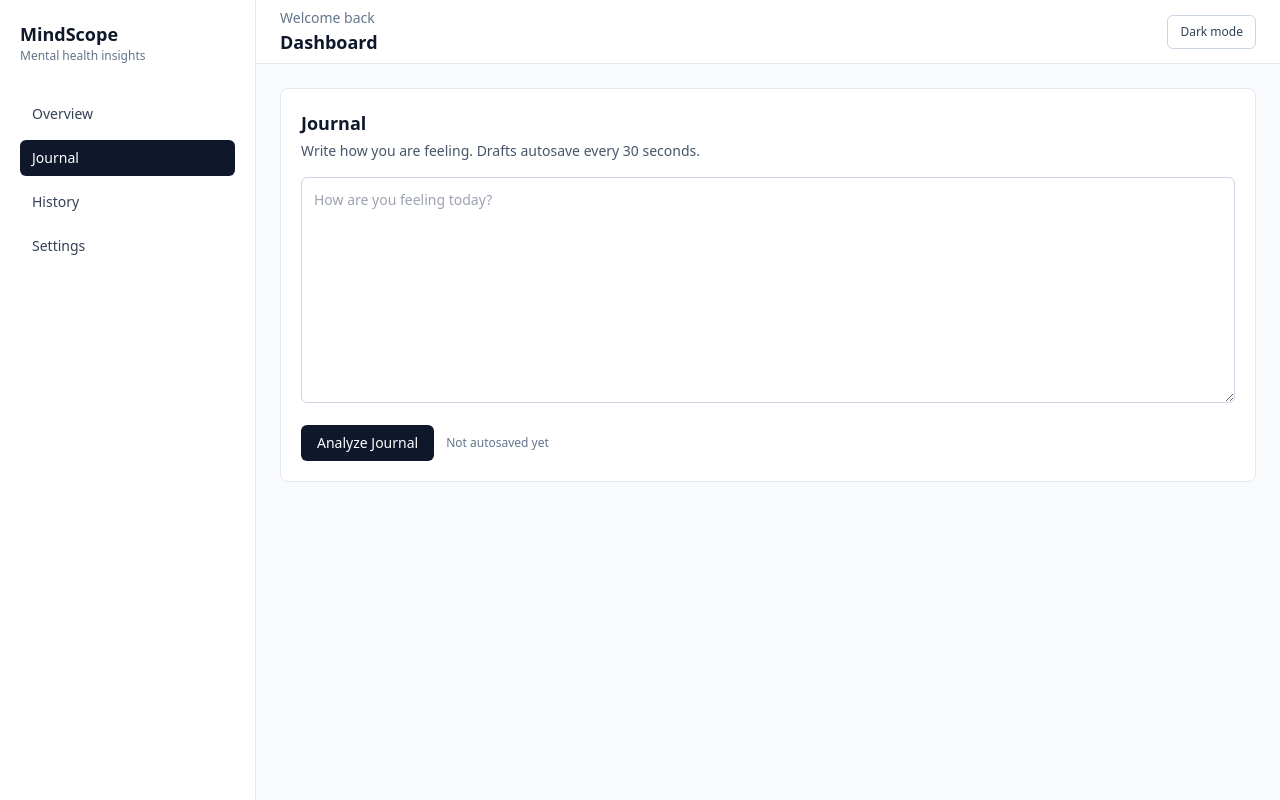
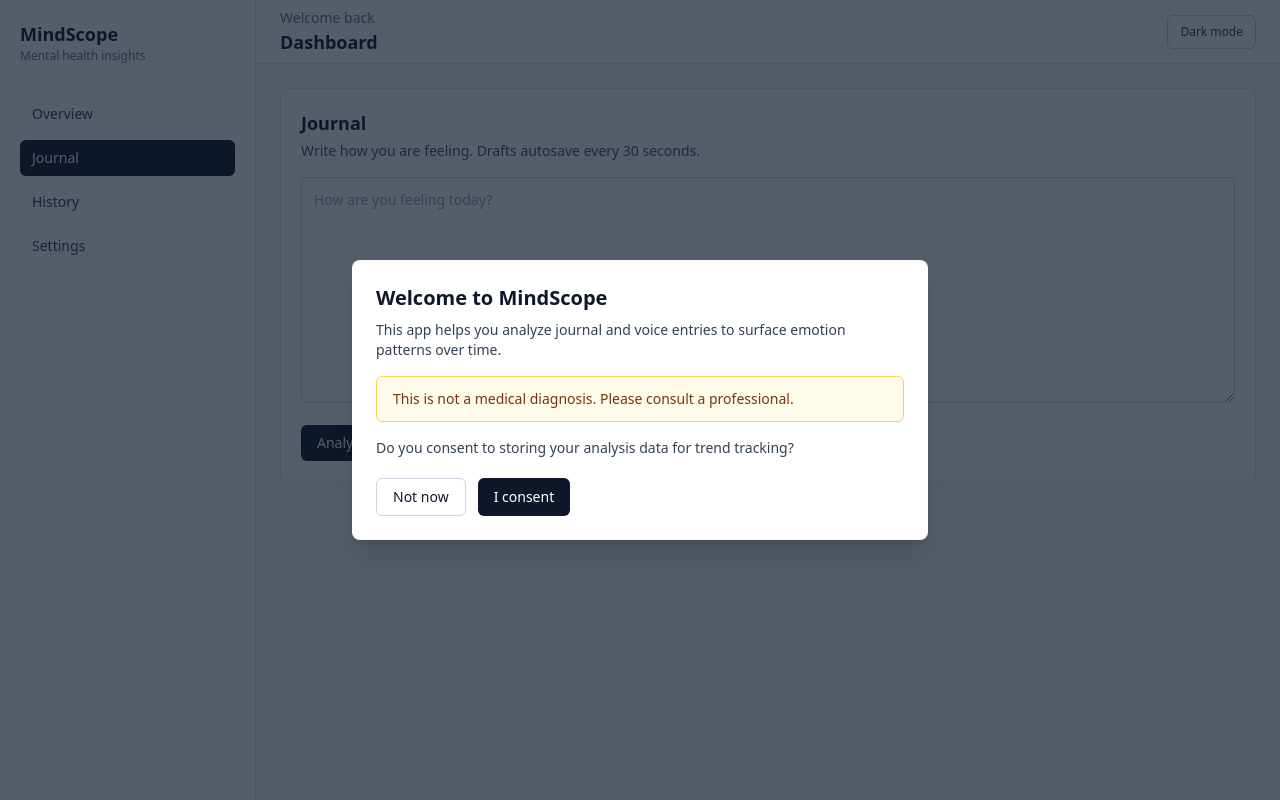
Before and after one commit to ahadunnobi/Shruti, a Next.js app: page /dashboard/journal in a window 1280 px wide. Built offline with nearby package versions, Linux system fonts and the light colour scheme.

Commit message:
Add onboarding modal to dashboard layout, integrate consent check in journal page, and update result display with ResultCard component

```diff
--- a/app/(dashboard)/dashboard/journal/page.tsx
+++ b/app/(dashboard)/dashboard/journal/page.tsx
@@ -1,12 +1,14 @@
 "use client";
 
 import { useEffect, useMemo, useState } from "react";
+import { ResultCard } from "@/components/analysis/result-card";
 
 const DRAFT_KEY = "journal-draft-text";
+const CONSENT_GRANTED_KEY = "mh-consent-granted";
 
 type AnalyzeResponse = {
   crisis: boolean;
-  category?: string;
+  category?: "Depression" | "Anxiety" | "Stress" | "Neutral";
   emotionScores?: Record<string, number>;
   matchedKeywords?: string[];
   message?: string;
@@ -46,6 +48,10 @@ export default function JournalPage() {
   const handleSubmit = async () => {
     if (!text.trim()) {
       setError("Please write a journal entry first.");
+      return;
+    }
+    if (localStorage.getItem(CONSENT_GRANTED_KEY) !== "true") {
+      setError("Please complete onboarding consent before saving analysis data.");
       return;
     }
 
@@ -112,13 +118,8 @@ export default function JournalPage() {
 
       {error ? <p className="text-sm text-red-500">{error}</p> : null}
 
-      {result && !result.crisis ? (
-        <div className="rounded-md border border-emerald-200 bg-emerald-50 p-4 text-sm dark:border-emerald-900 dark:bg-emerald-950/40">
-          <p className="font-medium">Detected category: {result.category}</p>
-          <pre className="mt-2 overflow-auto rounded bg-white p-3 text-xs dark:bg-slate-900">
-            {JSON.stringify(result.emotionScores, null, 2)}
-          </pre>
-        </div>
+      {result && !result.crisis && result.category && result.emotionScores ? (
+        <ResultCard category={result.category} emotionScores={result.emotionScores} />
       ) : null}
 
       {result?.crisis ? (
--- a/app/(dashboard)/layout.tsx
+++ b/app/(dashboard)/layout.tsx
@@ -1,5 +1,6 @@
 import { Sidebar } from "@/components/layout/sidebar";
 import { TopNav } from "@/components/layout/top-nav";
+import { OnboardingModal } from "@/components/onboarding/onboarding-modal";
 import type { ReactNode } from "react";
 
 export default function DashboardLayout({
@@ -9,6 +10,7 @@ export default function DashboardLayout({
 }) {
   return (
     <div className="min-h-screen bg-slate-50 dark:bg-slate-950">
+      <OnboardingModal />
       <Sidebar />
       <div className="md:ml-64">
         <TopNav />
--- /dev/null
+++ b/components/analysis/disclaimer-banner.tsx
@@ -0,0 +1,7 @@
+export function DisclaimerBanner() {
+  return (
+    <div className="rounded-md border border-amber-300 bg-amber-50 px-4 py-3 text-sm text-amber-900 dark:border-amber-900 dark:bg-amber-950/40 dark:text-amber-100">
+      This is not a medical diagnosis. Please consult a professional.
+    </div>
+  );
+}
--- /dev/null
+++ b/components/analysis/result-card.tsx
@@ -0,0 +1,70 @@
+"use client";
+
+import {
+  BarElement,
+  CategoryScale,
+  Chart as ChartJS,
+  Legend,
+  LinearScale,
+  Tooltip
+} from "chart.js";
+import { Bar } from "react-chartjs-2";
+import { DisclaimerBanner } from "@/components/analysis/disclaimer-banner";
+
+ChartJS.register(CategoryScale, LinearScale, BarElement, Tooltip, Legend);
+
+type ResultCardProps = {
+  category: "Depression" | "Anxiety" | "Stress" | "Neutral";
+  emotionScores: Record<string, number>;
+};
+
+const badgeTone: Record<ResultCardProps["category"], string> = {
+  Depression:
+    "bg-indigo-100 text-indigo-900 border border-indigo-300 dark:bg-indigo-950/50 dark:text-indigo-100 dark:border-indigo-900",
+  Anxiety:
+    "bg-orange-100 text-orange-900 border border-orange-300 dark:bg-orange-950/50 dark:text-orange-100 dark:border-orange-900",
+  Stress:
+    "bg-rose-100 text-rose-900 border border-rose-300 dark:bg-rose-950/50 dark:text-rose-100 dark:border-rose-900",
+  Neutral:
+    "bg-emerald-100 text-emerald-900 border border-emerald-300 dark:bg-emerald-950/50 dark:text-emerald-100 dark:border-emerald-900"
+};
+
+export function ResultCard({ category, emotionScores }: ResultCardProps) {
+  const labels = Object.keys(emotionScores);
+  const values = labels.map((label) => Number(emotionScores[label] ?? 0));
+
+  const data = {
+    labels,
+    datasets: [
+      {
+        label: "Emotion score",
+        data: values,
+        backgroundColor: "#475569"
+      }
+    ]
+  };
+
+  return (
+    <article className="space-y-4 rounded-lg border border-slate-200 bg-white p-4 dark:border-slate-800 dark:bg-slate-900">
+      <div className="flex items-center justify-between gap-3">
+        <h2 className="text-base font-semibold">Analysis result</h2>
+        <span className={`rounded-full px-3 py-1 text-xs font-semibold ${badgeTone[category]}`}>
+          {category}
+        </span>
+      </div>
+
+      <div className="rounded-md bg-slate-50 p-3 dark:bg-slate-950">
+        <Bar
+          data={data}
+          options={{
+            responsive: true,
+            plugins: { legend: { display: false } },
+            scales: { y: { min: 0, max: 1 } }
+          }}
+        />
+      </div>
+
+      <DisclaimerBanner />
+    </article>
+  );
+}
--- /dev/null
+++ b/components/onboarding/onboarding-modal.tsx
@@ -0,0 +1,67 @@
+"use client";
+
+import { useEffect, useState } from "react";
+
+const ONBOARDING_SEEN_KEY = "mh-onboarding-seen";
+const CONSENT_GRANTED_KEY = "mh-consent-granted";
+
+export function OnboardingModal() {
+  const [open, setOpen] = useState(false);
+
+  useEffect(() => {
+    const hasSeen = localStorage.getItem(ONBOARDING_SEEN_KEY) === "true";
+    if (!hasSeen) {
+      setOpen(true);
+    }
+  }, []);
+
+  const closeWithoutConsent = () => {
+    localStorage.setItem(ONBOARDING_SEEN_KEY, "true");
+    localStorage.setItem(CONSENT_GRANTED_KEY, "false");
+    setOpen(false);
+  };
+
+  const acceptConsent = () => {
+    localStorage.setItem(ONBOARDING_SEEN_KEY, "true");
+    localStorage.setItem(CONSENT_GRANTED_KEY, "true");
+    setOpen(false);
+  };
+
+  if (!open) {
+    return null;
+  }
+
+  return (
+    <div className="fixed inset-0 z-50 flex items-center justify-center bg-slate-900/70 p-4">
+      <div className="w-full max-w-xl rounded-lg bg-white p-6 shadow-xl dark:bg-slate-900">
+        <h2 className="text-xl font-semibold">Welcome to MindScope</h2>
+        <p className="mt-2 text-sm text-slate-700 dark:text-slate-200">
+          This app helps you analyze journal and voice entries to surface emotion
+          patterns over time.
+        </p>
+        <div className="mt-4 rounded-md border border-amber-300 bg-amber-50 px-4 py-3 text-sm text-amber-900 dark:border-amber-900 dark:bg-amber-950/40 dark:text-amber-100">
+          This is not a medical diagnosis. Please consult a professional.
+        </div>
+        <p className="mt-4 text-sm text-slate-700 dark:text-slate-200">
+          Do you consent to storing your analysis data for trend tracking?
+        </p>
+        <div className="mt-5 flex gap-3">
+          <button
+            type="button"
+            onClick={closeWithoutConsent}
+            className="rounded-md border border-slate-300 px-4 py-2 text-sm dark:border-slate-700"
+          >
+            Not now
+          </button>
+          <button
+            type="button"
+            onClick={acceptConsent}
+            className="rounded-md bg-slate-900 px-4 py-2 text-sm font-medium text-white hover:bg-slate-700 dark:bg-slate-100 dark:text-slate-900 dark:hover:bg-slate-300"
+          >
+            I consent
+          </button>
+        </div>
+      </div>
+    </div>
+  );
+}
--- a/package.json
+++ b/package.json
@@ -14,10 +14,12 @@
     "@auth/prisma-adapter": "^2.7.4",
     "@prisma/client": "^5.22.0",
     "bcryptjs": "^2.4.3",
+    "chart.js": "^4.5.0",
     "next": "^14.2.28",
     "next-auth": "^4.24.11",
     "next-themes": "^0.3.0",
     "react": "^18.3.1",
+    "react-chartjs-2": "^5.3.0",
     "react-dom": "^18.3.1"
   },
   "devDependencies": {
```
